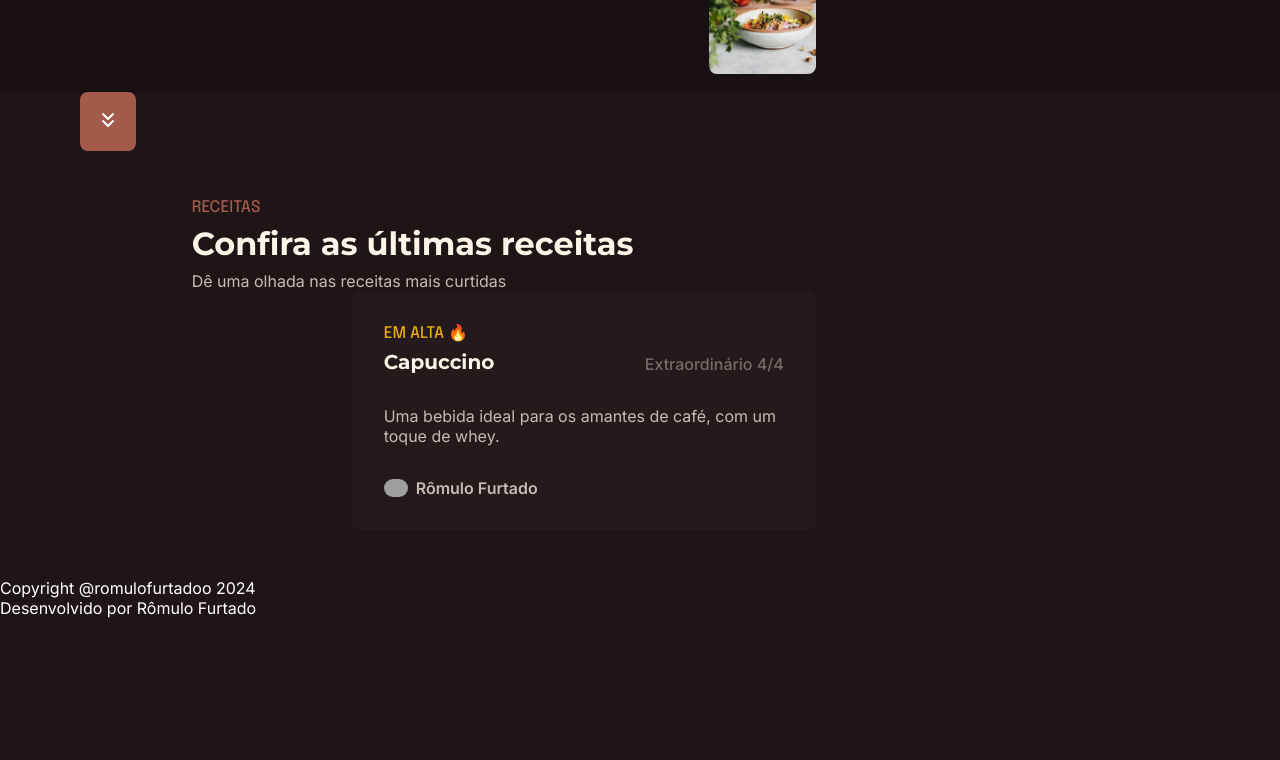
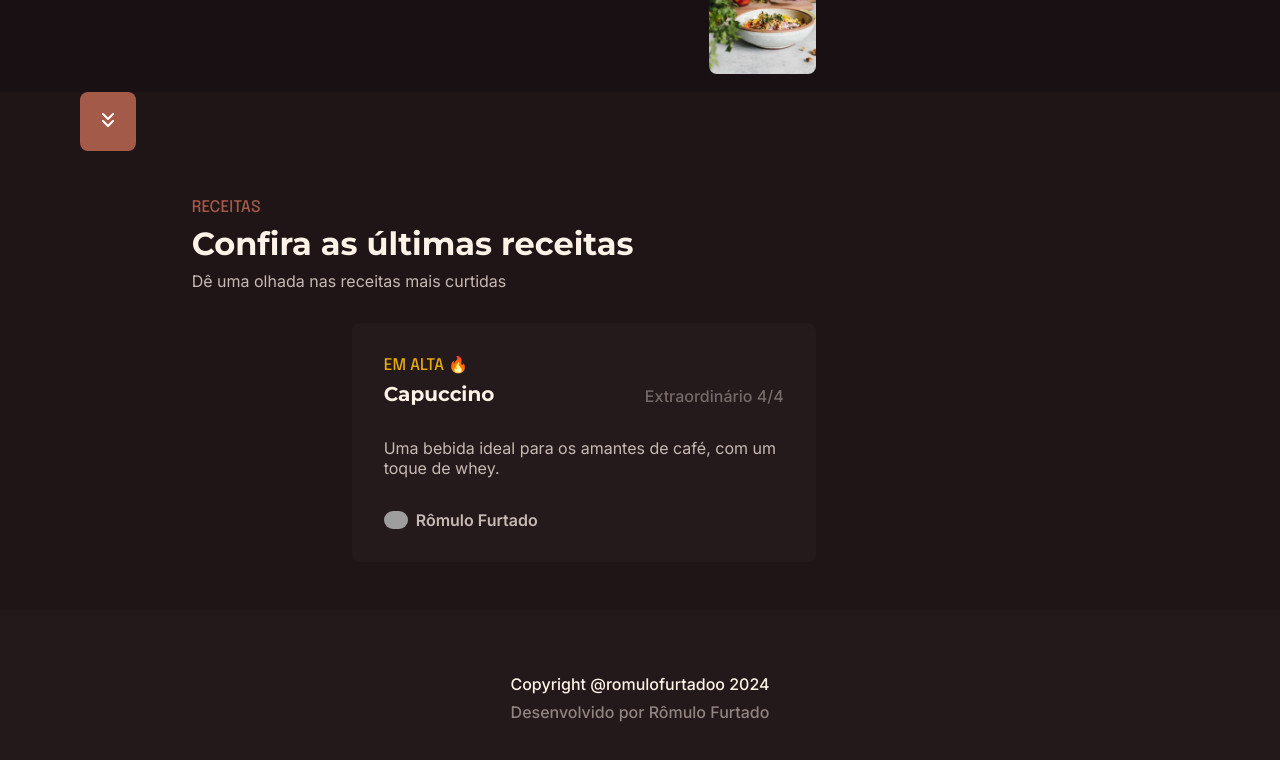
Before and after one commit to romulofh/foodfit, a plain HTML site: page index.html in a window 1280 px wide. Shown: the part 482-1242 px from the top of the page. Before the commit the page ends 1100 px from the top, so only its background shows below. Drawn offline with Linux system fonts and the light colour scheme; grey boxes are pictures that could not be loaded.

Commit message:
Estilizando o footer

```diff
--- a/index.html
+++ b/index.html
@@ -74,8 +74,8 @@
     </section>
   </main>
   <footer>
-    <p>Copyright @romulofurtadoo 2024</p>
-    <p>Desenvolvido por Rômulo Furtado</p>
+    <p class="footer-copy">Copyright @romulofurtadoo 2024</p>
+    <p class="footer-autor">Desenvolvido por Rômulo Furtado</p>
   </footer>
 </body>
 </html>
--- a/style.css
+++ b/style.css
@@ -183,6 +183,7 @@ hr {
   flex-direction: column;
   gap: 2rem;
   flex-basis: 29rem;
+  margin-top: 2rem;
 }
 
 .receitas-card-cabecalho {
@@ -239,3 +240,27 @@ hr {
   font-size: 1rem;
   font-weight: 600;
 }
+
+footer {
+  padding: 4rem;
+  display: flex;
+  flex-direction: column;
+  align-items: center;
+  gap: 0.5rem;
+  background: #23181A;
+}
+
+.footer-copy {
+  color: #FFF2E7;
+  font-family: Inter;
+  font-size: 1rem;
+  font-weight: 500;
+}
+
+.footer-autor {
+  color: rgba(255, 242, 231, 0.50);
+  font-family: Inter;
+  font-size: 1rem;
+  font-style: normal;
+  font-weight: 500;
+}
```
